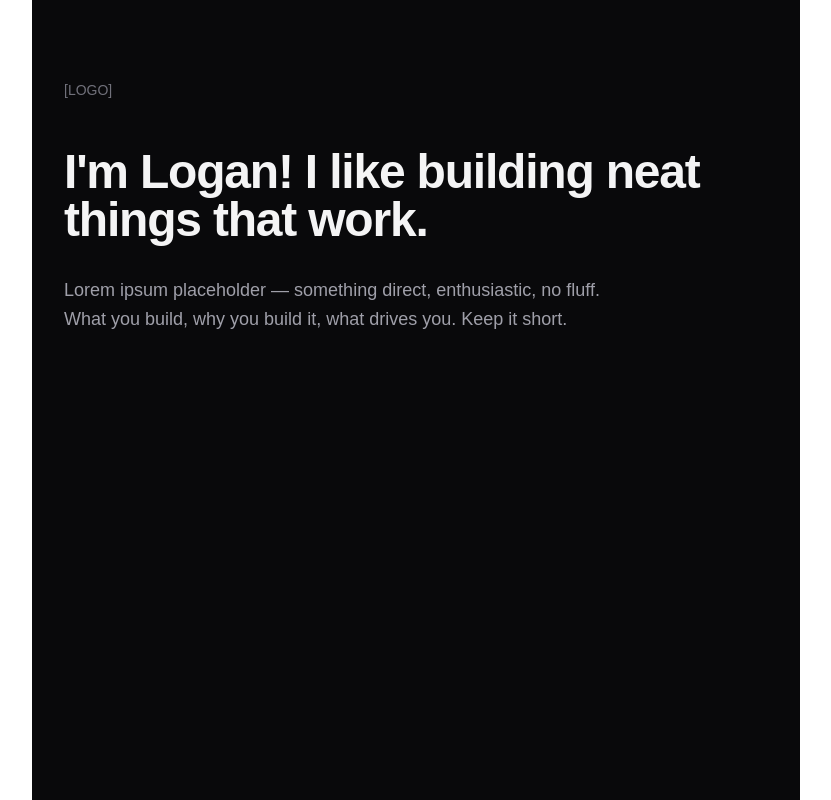
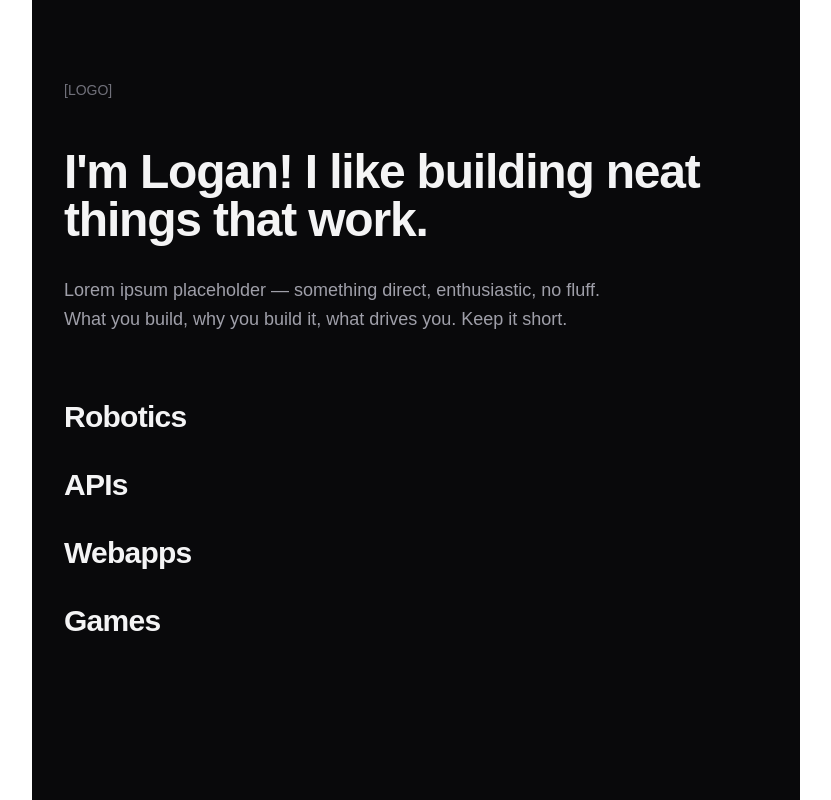
Before and after one commit to LoganIsCoding/logans-portfolio, a Next.js app: page / in a window 1280 px wide. Shown: the whole page, without its empty margins (224-1055 px from the left). Built offline with nearby package versions, Linux system fonts and the light colour scheme.

Commit message:
Added section text. (#1)

```diff
--- a/src/app/page.tsx
+++ b/src/app/page.tsx
@@ -12,6 +12,18 @@
           What you build, why you build it, what drives you. Keep it short.
         </p>
       </header>
+      <h2 className="text-3xl font-bold tracking-tight mb-8">
+        Robotics
+      </h2>
+      <h2 className="text-3xl font-bold tracking-tight mb-8">
+        APIs
+      </h2>
+      <h2 className="text-3xl font-bold tracking-tight mb-8">
+        Webapps
+      </h2>
+      <h2 className="text-3xl font-bold tracking-tight mb-8">
+        Games
+      </h2>
     </main>
   );
 }
```
